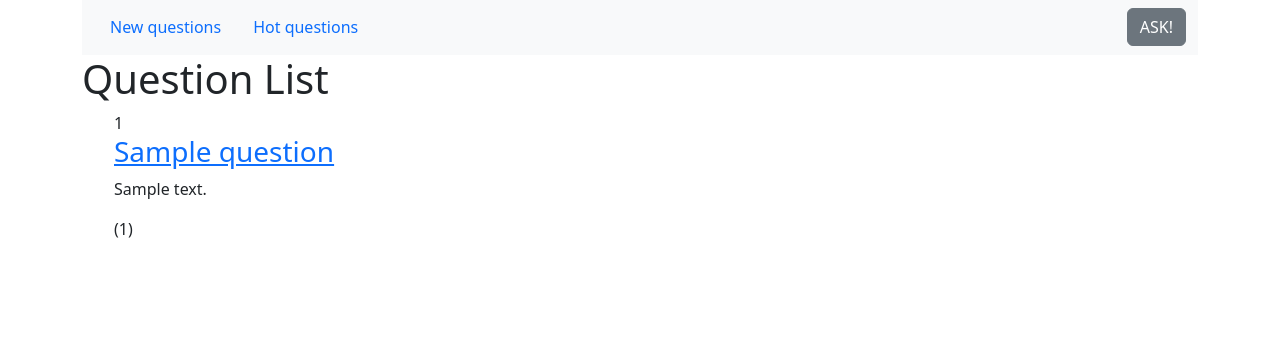
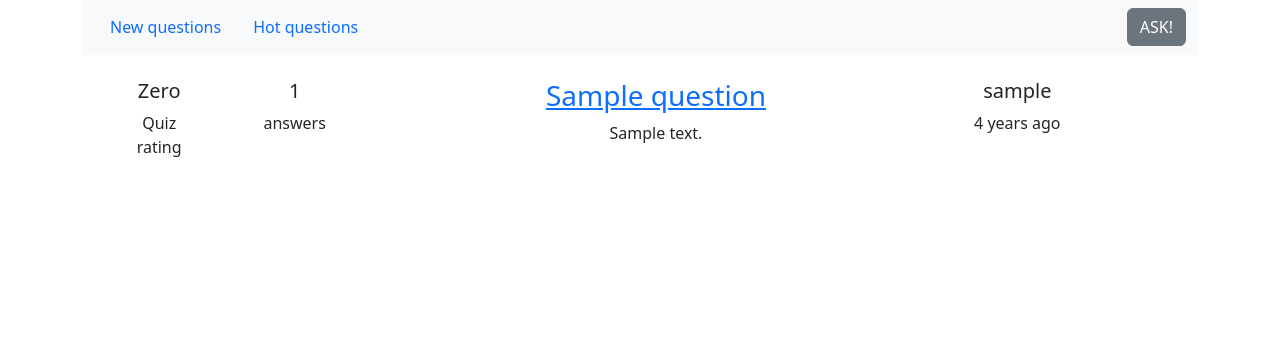
Before and after one commit to erastoff/hasker, a Django app: page /ask/ in a window 1280 px wide. Shown: the part 57-412 px from the top of the page. Run offline with Django 5.2, Linux system fonts and the light colour scheme; tables that the repository leaves empty hold one stand-in row (values such as "Sample post").

Commit message:
Master - question/index.html updated & humanize added

```diff
--- a/hasker/settings.py
+++ b/hasker/settings.py
@@ -39,6 +39,7 @@ INSTALLED_APPS = [
     "django.contrib.sessions",
     "django.contrib.messages",
     "django.contrib.staticfiles",
+    "django.contrib.humanize",
 ]
 
 MIDDLEWARE = [
--- a/question/templates/question/index.html
+++ b/question/templates/question/index.html
@@ -1,4 +1,5 @@
 {% extends 'root.html' %}
+{% load humanize %}
 
 {% block title %}
     HASKER: ASK!
@@ -13,14 +14,12 @@
                 <form method="post" class="nav-pills-form">
                 {% csrf_token %}
                 <li class="nav-item">
-{#                    <a class="nav-link active" href="#tab1" data-bs-toggle="pill">Вкладка 1</a>#}
                     <button type="submit" class="nav-link {% if active_button == 'option1' %}active{% endif %}" name="filter_option" value="option1">New questions</button>
                 </li>
                 </form>
                 <form method="post" class="nav-pills-form">
                 {% csrf_token %}
                 <li class="nav-item">
-{#                    <a class="nav-link" href="#tab2" data-bs-toggle="pill">Вкладка 2</a>#}
                     <button type="submit" class="nav-link {% if active_button == 'option2' %}active{% endif %}" name="filter_option" value="option2">Hot questions</button>
                 </li>
                 </form>
@@ -32,21 +31,30 @@
     </nav>
 </div>
 
-<h1>Question List</h1>
+<br>
   {% if question_list %}
     <ul>
-{#      {% for question in question_list %}#}
-{#      <li>#}
-{#        <a href="{% url "question:question_detail" question.pk %}">{{ question.title }}</a>#}
-{#        ({{question.author}})#}
-{#      </li>#}
-{#      {% endfor %}#}
         {% for question in question_list %}
-          <div>
-            <span>{{ question.num_answers }}</span> <!-- Количество ответов -->
-            <h3><a href="{% url "question:question_detail" question.pk %}">{{ question.title }}</a></h3>
-            <p>{{ question.content }}</p> ({{ question.num_answers }})
-          </div>
+            <div class="container text-center">
+              <div class="row">
+                <div class="col-1">
+                    <h5>Zero</h5>
+                    Quiz rating
+                </div>
+                <div class="col-2">
+                    <h5>{{ question.num_answers }}</h5>
+                    answers
+                </div>
+                <div class="col-6">
+                    <h3><a href="{% url "question:question_detail" question.pk %}">{{ question.title }}</a></h3>
+                    <p>{{ question.content }}</p>
+                </div>
+                <div class="col-2">
+                    <h5>{{ question.author }}</h5>
+                    {{ question.created_at|naturaltime}}
+                </div>
+              </div>
+            </div>
 
         {% endfor %}
     </ul>
--- a/requirements.txt
+++ b/requirements.txt
@@ -3,6 +3,7 @@ black==24.1.1
 click==8.1.7
 Django==5.0.1
 flake8==7.0.0
+humanize==4.9.0
 mccabe==0.7.0
 mypy-extensions==1.0.0
 packaging==23.2
```
